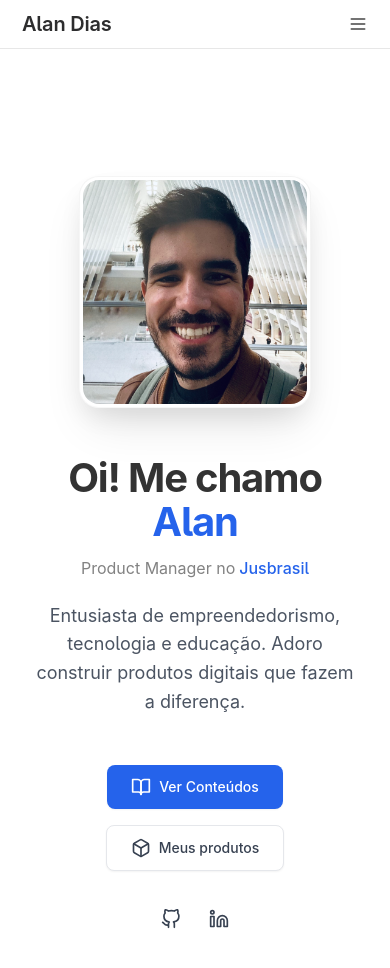
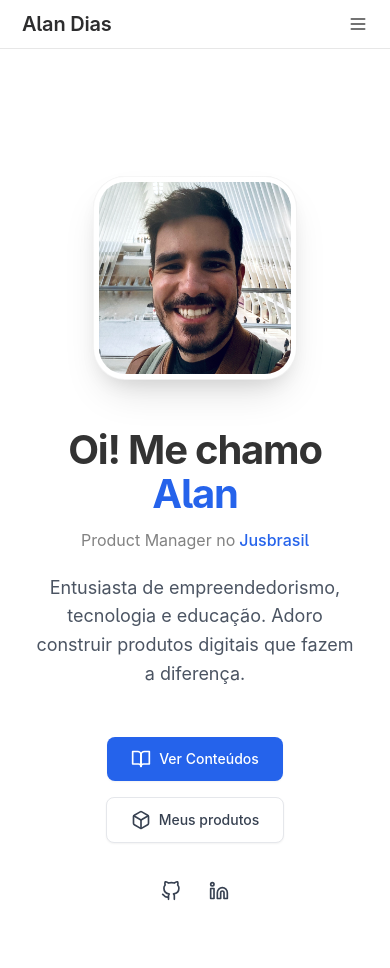
Before and after one commit to aamdias/portfolio, a React (Vite) app: page / in a window 390 px wide. Shown: the top 968 px of the page. Built offline with nearby package versions, Linux system fonts and the light colour scheme; a web font is replaced by a local one.

Commit message:
fix: fixed image wrapper styling and image route in production

```diff
--- a/src/components/Intro/intro.scss
+++ b/src/components/Intro/intro.scss
@@ -281,20 +281,20 @@
         border-radius: 2rem;
         overflow: hidden;
         background: white;
-        padding: 0.5rem;
+        padding: 0.75rem;
         box-shadow:
-            0 24px 48px -12px rgba(0, 0, 0, 0.12),
-            0 12px 24px -4px rgba(0, 0, 0, 0.08),
-            inset 0 0 0 1px rgba(0, 0, 0, 0.05);
+            0 20px 40px -12px rgba(0, 0, 0, 0.15),
+            0 10px 20px -8px rgba(0, 0, 0, 0.1),
+            inset 0 0 0 1px rgba(0, 0, 0, 0.08);
 
         &::before {
             content: '';
             position: absolute;
             inset: 0;
             background: linear-gradient(
-                45deg,
-                rgba(255, 255, 255, 0.4),
-                rgba(255, 255, 255, 0.1)
+                135deg,
+                rgba(255, 255, 255, 0.6),
+                rgba(255, 255, 255, 0.2)
             );
             border-radius: 2rem;
             z-index: 1;
@@ -302,22 +302,17 @@
 
         @media (max-width: 64rem) {
             max-width: 16rem;
-            border-radius: 1.5rem;
-            padding: 0.375rem;
-
-            &::before {
-                border-radius: 1.5rem;
-            }
+            padding: 0.625rem;
         }
 
         @media (max-width: 48rem) {
             max-width: 14rem;
-            border-radius: 1.25rem;
-            padding: 0.25rem;
+            padding: 0.5rem;
+        }
 
-            &::before {
-                border-radius: 1.25rem;
-            }
+        @media (max-width: 28rem) {
+            max-width: 12rem;
+            padding: 0.375rem;
         }
     }
 
@@ -325,24 +320,28 @@
         width: 100%;
         height: 100%;
         object-fit: cover;
-        border-radius: calc(2rem - 0.5rem);
+        border-radius: calc(2rem - 0.75rem);
         position: relative;
         z-index: 2;
         transform: scale(1);
-        transition: all 0.4s ease;
-        filter: contrast(1.02);
+        transition: transform 0.4s ease, filter 0.4s ease;
+        filter: contrast(1.05) brightness(1.02);
 
         @media (max-width: 64rem) {
-            border-radius: calc(1.5rem - 0.375rem);
+            border-radius: calc(2rem - 0.625rem);
         }
 
         @media (max-width: 48rem) {
-            border-radius: calc(1.25rem - 0.25rem);
+            border-radius: calc(2rem - 0.5rem);
+        }
+
+        @media (max-width: 28rem) {
+            border-radius: calc(2rem - 0.375rem);
         }
 
         &:hover {
             transform: scale(1.03);
-            filter: contrast(1.05);
+            filter: contrast(1.08) brightness(1.05);
         }
     }
 }
--- a/src/components/MenuCard/menucard.tsx
+++ b/src/components/MenuCard/menucard.tsx
@@ -35,7 +35,7 @@ export default function MenuCard({ title, description, link, isExternalLink = fa
         <>
             {image && (
                 <div className="card__image">
-                    <img src={`/public/${image}`} alt={title} />
+                    <img src={`${image}`} alt={title} />
                 </div>
             )}
             {Icon && (
```
